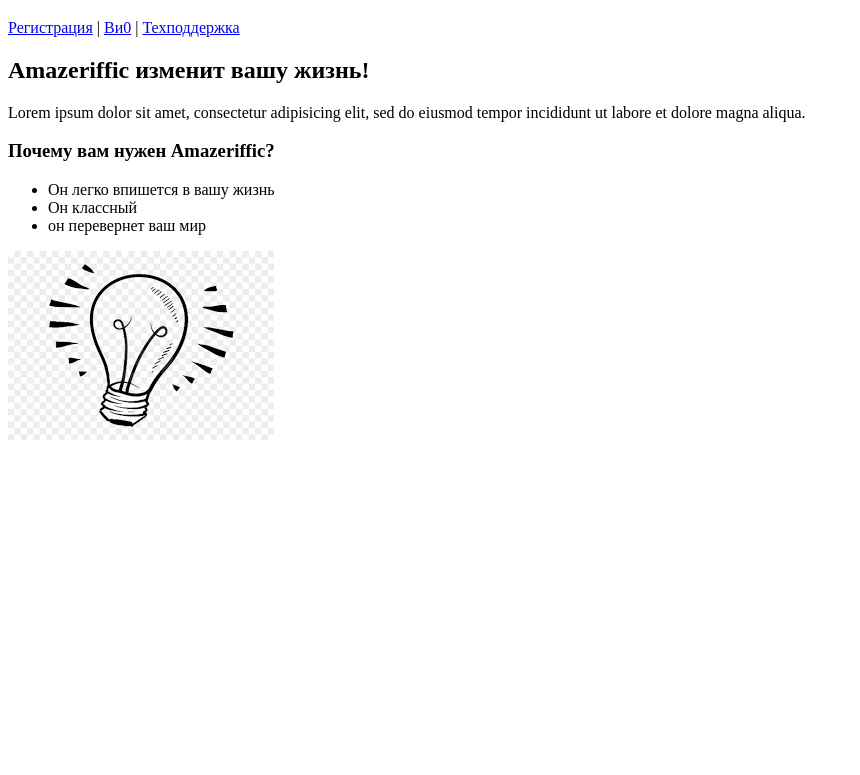
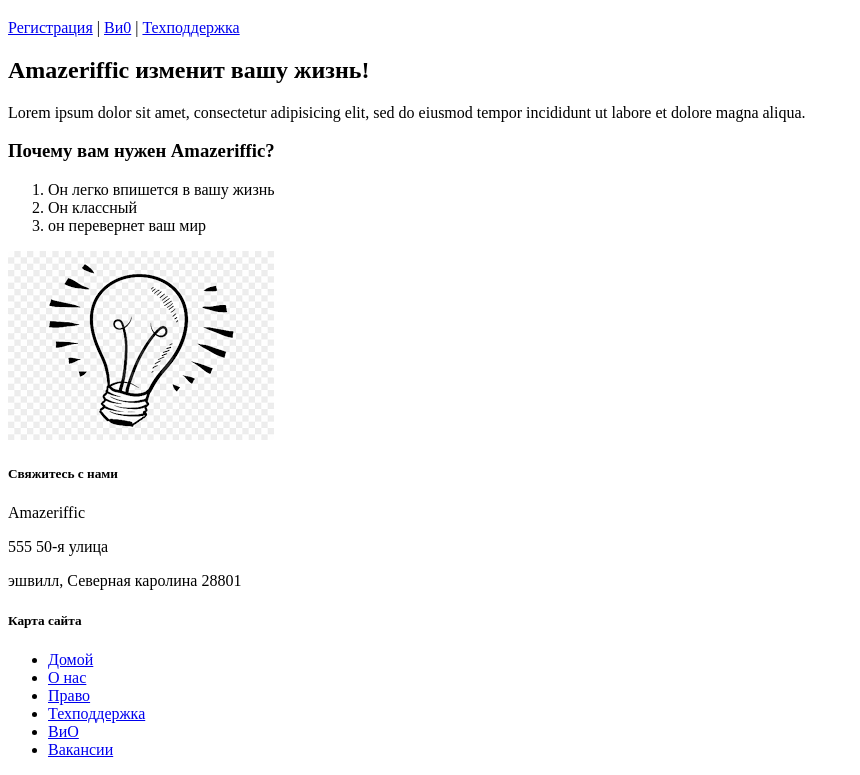
Before and after one commit to boogeyman8425/Amazeriffic, a plain HTML site: page index.html in a window 1280 px wide. Shown: the part 61-836 px from the top of the page, without its empty margins (0-860 px from the left). Before the commit the page ends 800 px from the top, so only its background shows below. Drawn offline with Linux system fonts and the light colour scheme.

Commit message:
adding files

```diff
--- a/index.html
+++ b/index.html
@@ -16,14 +16,31 @@
 		<h2>Amazeriffic изменит вашу жизнь!</h2>
 		<p>Lorem ipsum dolor sit amet, consectetur adipisicing elit, sed do eiusmod tempor incididunt ut labore et dolore magna aliqua.</p>
 		<h3>Почему вам нужен Amazeriffic?</h3>
-		<ul>
+		<ol>
 			<li>Он легко впишется в вашу жизнь</li>
 			<li>Он классный</li>
 			<li>он перевернет ваш мир</li>
-		</ul>
+		</ol>
 		<img src="pobrane.png" alt="Изображение лампочки">
 	</main>
 	<footer>
+		<div class="contact">
+			<h5>Свяжитесь с нами</h5>
+			<p>Amazeriffic</p>
+			<p>555 50-я улица</p>
+			<p>эшвилл, Северная каролина 28801</p>
+		</div>
+		<div class="sitemap">
+			<h5>Карта сайта</h5>
+			<ul>
+				<li><a href="#">Домой</a></li>
+				<li><a href="#">О нас</a></li>
+				<li><a href="#">Право</a></li>
+				<li><a href="#">Техподдержка</a></li>
+				<li><a href="#">ВиО</a></li>
+				<li><a href="#">Вакансии</a></li>
+			</ul>
+		</div>
 	</footer>
 </body>
 </html>
```
